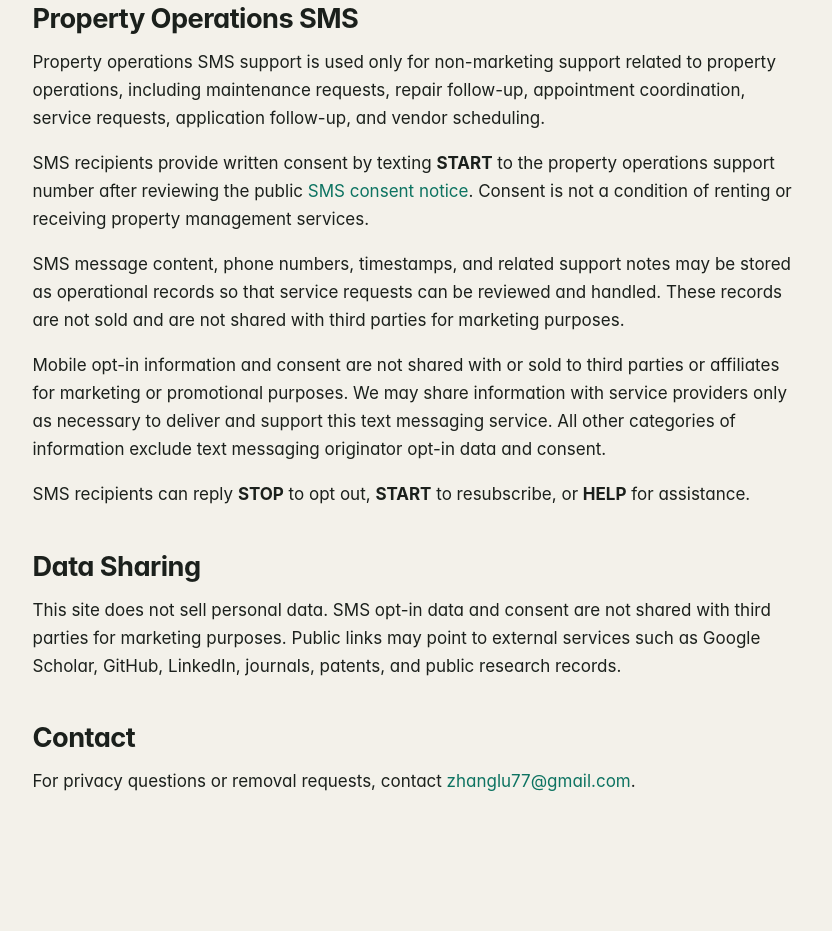
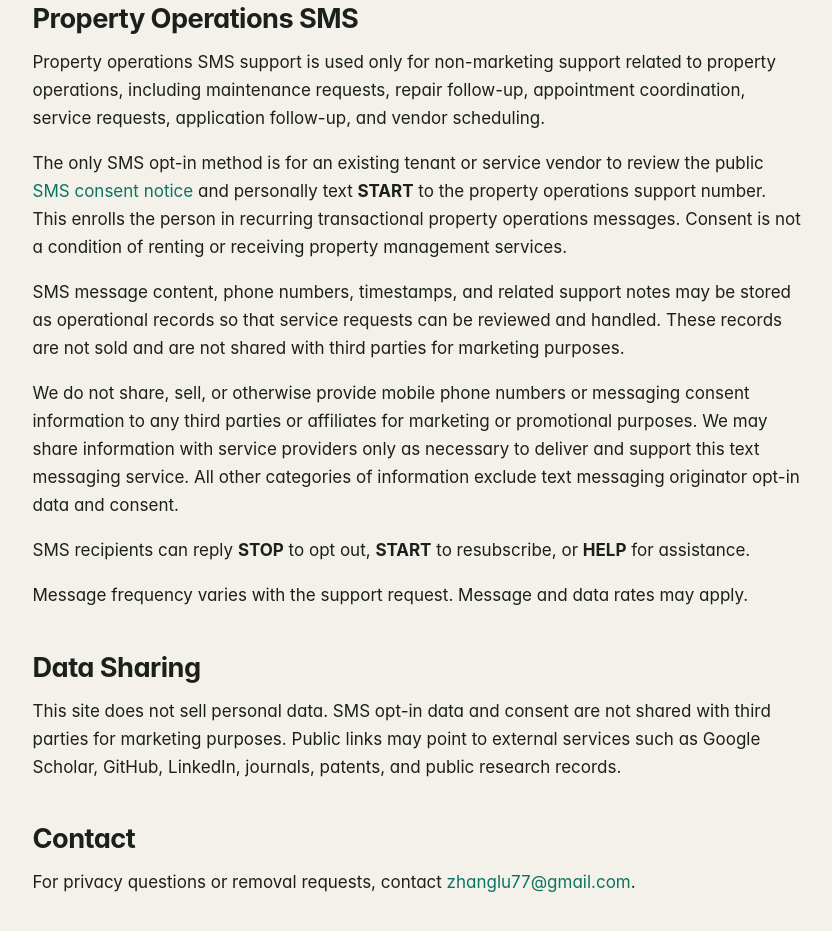
Before and after one commit to rockyzl/lu-zhang-site, an Astro site: page /privacy in a window 1280 px wide. Shown: the part 1063-1994 px from the top of the page, without its empty margins (223-1055 px from the left). Built offline with nearby package versions, Linux system fonts and the light colour scheme; Astro itself is replaced by a stand-in of ours; no server answers.

Commit message:
Make SMS legal disclosures explicit

```diff
--- a/src/pages/privacy.astro
+++ b/src/pages/privacy.astro
@@ -59,10 +59,12 @@ import Base from "../layouts/Base.astro";
       follow-up, and vendor scheduling.
     </p>
     <p>
-      SMS recipients provide written consent by texting <strong>START</strong>
-      to the property operations support number after reviewing the public
-      <a href="/property-sms/">SMS consent notice</a>. Consent is not a
-      condition of renting or receiving property management services.
+      The only SMS opt-in method is for an existing tenant or service vendor to
+      review the public <a href="/property-sms/">SMS consent notice</a> and
+      personally text <strong>START</strong> to the property operations support
+      number. This enrolls the person in recurring transactional property
+      operations messages. Consent is not a condition of renting or receiving
+      property management services.
     </p>
     <p>
       SMS message content, phone numbers, timestamps, and related support notes
@@ -71,15 +73,20 @@ import Base from "../layouts/Base.astro";
       third parties for marketing purposes.
     </p>
     <p>
-      Mobile opt-in information and consent are not shared with or sold to
-      third parties or affiliates for marketing or promotional purposes. We may
-      share information with service providers only as necessary to deliver and
-      support this text messaging service. All other categories of information
-      exclude text messaging originator opt-in data and consent.
+      We do not share, sell, or otherwise provide mobile phone numbers or
+      messaging consent information to any third parties or affiliates for
+      marketing or promotional purposes. We may share information with service
+      providers only as necessary to deliver and support this text messaging
+      service. All other categories of information exclude text messaging
+      originator opt-in data and consent.
     </p>
     <p>
       SMS recipients can reply <strong>STOP</strong> to opt out, <strong>START</strong>
       to resubscribe, or <strong>HELP</strong> for assistance.
+    </p>
+    <p>
+      Message frequency varies with the support request. Message and data rates
+      may apply.
     </p>
 
     <h2>Data Sharing</h2>
```
Also changed, not shown: src/pages/terms.astro (+6 -5 lines).
